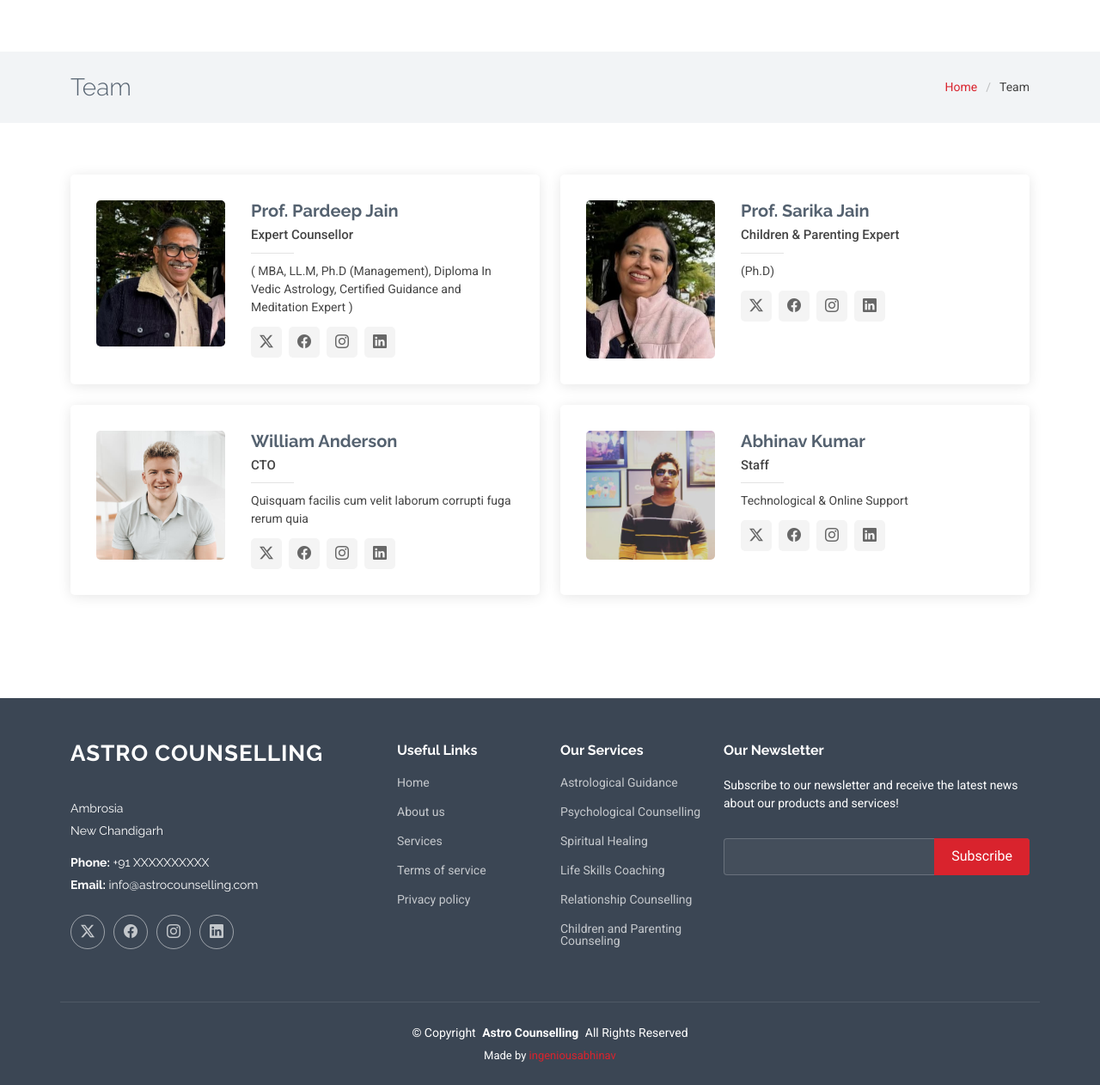
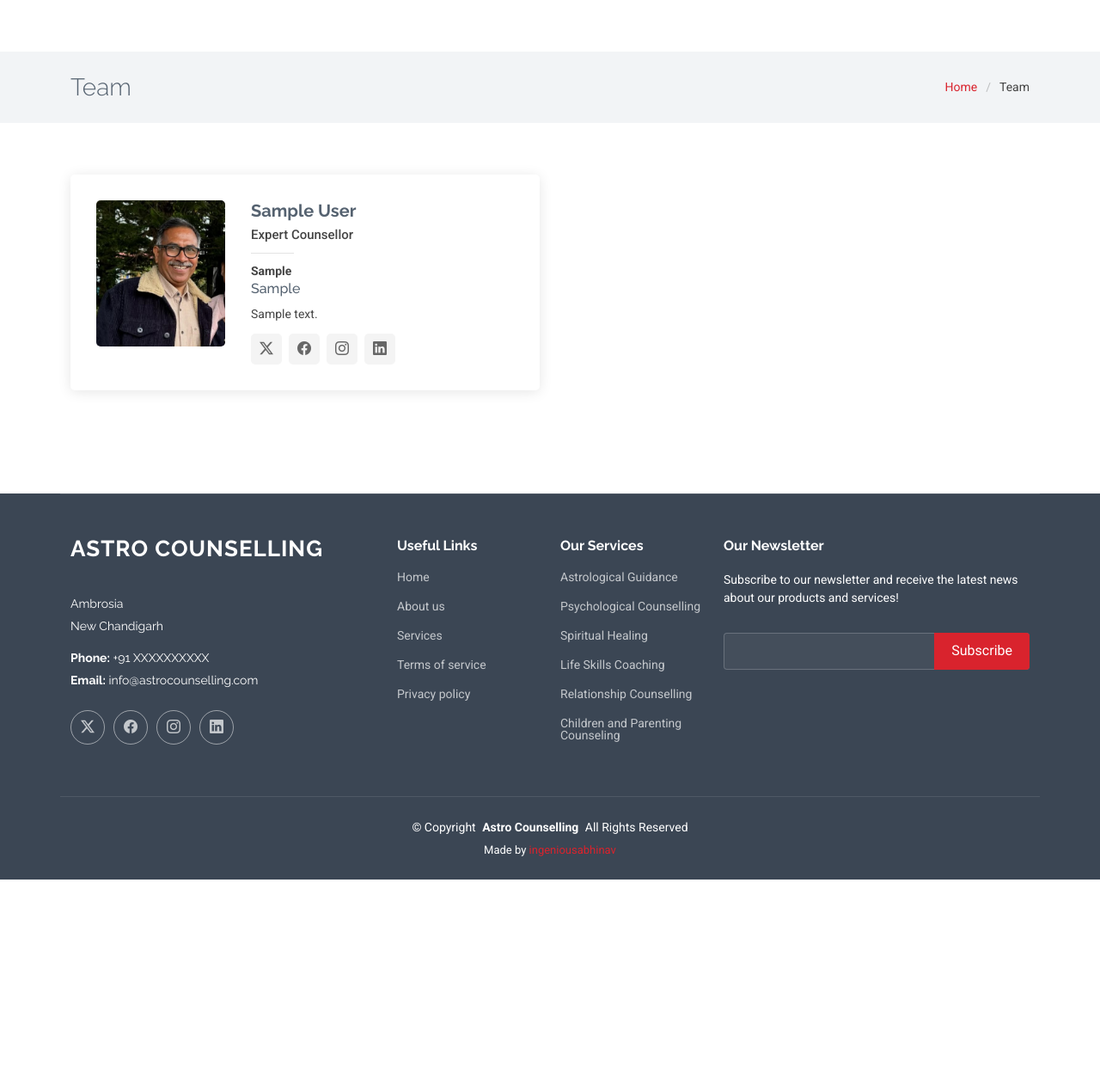
Before and after one commit to abhinavvashisht/jain-astro-counselling, a Django app: page /team/ in a window 1280 px wide. Shown: the part 89-1351 px from the top of the page at 86% size. After the commit the page ends 1112 px from the top, so only its background shows below. Run offline with Django 5.2, Linux system fonts and the light colour scheme; tables that the repository leaves empty hold one stand-in row (values such as "Sample post"); some libraries are stand-ins or nearby versions.

Commit message:
Team Member Can be Added from form

```diff
--- a/astrosite/models.py
+++ b/astrosite/models.py
@@ -20,3 +20,29 @@ class Testimonial(models.Model):
 
     def __str__(self):
         return self.name
+
+class TeamMember(models.Model):
+    ROLE_CHOICES = [
+        ('counselor', 'Counselor'),
+        ('manager', 'Manager'),
+        ('support', 'Support Staff'),
+        ('admin', 'Administrator'),
+    ]
+
+    name = models.CharField(max_length=100, help_text="Full name of the team member")
+    role = models.CharField(max_length=50, choices=ROLE_CHOICES, help_text="Role in the team")
+    email = models.EmailField(unique=True, help_text="Email address")
+    phone_number = models.CharField(max_length=15, help_text="Contact phone number")
+    expertise = models.TextField(blank=True, help_text="Areas of expertise or specialization")
+    qualification = models.CharField(max_length=255, blank=True, help_text="Qualifications of the team member")
+    short_description = models.TextField(blank=True, help_text="A brief description of the team member")
+    date_joined = models.DateField(auto_now_add=True, help_text="Date the team member joined")
+    is_active = models.BooleanField(default=True, help_text="Is the team member currently active?")
+
+    def __str__(self):
+        return f"{self.name} ({self.role})"
+
+    class Meta:
+        verbose_name = "Team Member"
+        verbose_name_plural = "Team Members"
+        ordering = ['name']
--- a/astrosite/templates/team.html
+++ b/astrosite/templates/team.html
@@ -11,7 +11,7 @@
             <h1 class="mb-2 mb-lg-0">Team</h1>
             <nav class="breadcrumbs">
               <ol>
-                <li><a href="index.html">Home</a></li>
+                <li><a href="{% url "home" %}">Home</a></li>
                 <li class="current">Team</li>
               </ol>
             </nav>
@@ -24,14 +24,16 @@
           <div class="container">
 
             <div class="row gy-4">
-
+              {% for member in team_members %}
               <div class="col-lg-6" data-aos="fade-up" data-aos-delay="100">
                 <div class="team-member d-flex align-items-start">
                   <div class="pic"><img src='{% static "assets/img/team/team-1.jpg"%}' class="img-fluid" alt=""></div>
                   <div class="member-info">
-                    <h4>Prof. Pardeep Jain</h4>
+                    <h4>{{ member.name }}</h4>
                     <span>Expert Counsellor</span>
-                    <p>( MBA, LL.M, Ph.D (Management), Diploma In Vedic Astrology, Certified Guidance and Meditation Expert )</p>
+                    <p><strong>{{ member.qualification }}</strong></p>
+                    <h6>{{ member.expertise }}</h6>
+                    <p><p>{{ member.short_description }}</p></p>
                     <div class="social">
                       <a href=""><i class="bi bi-twitter-x"></i></a>
                       <a href=""><i class="bi bi-facebook"></i></a>
@@ -41,57 +43,7 @@
                   </div>
                 </div>
               </div><!-- End Team Member -->
-
-              <div class="col-lg-6" data-aos="fade-up" data-aos-delay="200">
-                <div class="team-member d-flex align-items-start">
-                  <div class="pic"><img src='{% static "assets/img/team/team-2.jpg"%}' class="img-fluid" alt=""></div>
-                  <div class="member-info">
-                    <h4>Prof. Sarika Jain</h4>
-                    <span>Children &amp; Parenting Expert</span>
-                    <p>(Ph.D)</p>
-                    <div class="social">
-                      <a href=""><i class="bi bi-twitter-x"></i></a>
-                      <a href=""><i class="bi bi-facebook"></i></a>
-                      <a href=""><i class="bi bi-instagram"></i></a>
-                      <a href=""> <i class="bi bi-linkedin"></i> </a>
-                    </div>
-                  </div>
-                </div>
-              </div><!-- End Team Member -->
-
-              <div class="col-lg-6" data-aos="fade-up" data-aos-delay="300">
-                <div class="team-member d-flex align-items-start">
-                  <div class="pic"><img src='{% static "assets/img/team/team-3.jpg"%}' class="img-fluid" alt=""></div>
-                  <div class="member-info">
-                    <h4>William Anderson</h4>
-                    <span>CTO</span>
-                    <p>Quisquam facilis cum velit laborum corrupti fuga rerum quia</p>
-                    <div class="social">
-                      <a href=""><i class="bi bi-twitter-x"></i></a>
-                      <a href=""><i class="bi bi-facebook"></i></a>
-                      <a href=""><i class="bi bi-instagram"></i></a>
-                      <a href=""> <i class="bi bi-linkedin"></i> </a>
-                    </div>
-                  </div>
-                </div>
-              </div><!-- End Team Member -->
-
-              <div class="col-lg-6" data-aos="fade-up" data-aos-delay="400">
-                <div class="team-member d-flex align-items-start">
-                  <div class="pic"><img src='{% static "assets/img/team/team-4.jpg"%}' class="img-fluid" alt=""></div>
-                  <div class="member-info">
-                    <h4>Abhinav Kumar</h4>
-                    <span>Staff</span>
-                    <p>Technological &amp; Online Support </p>
-                    <div class="social">
-                      <a href=""><i class="bi bi-twitter-x"></i></a>
-                      <a href=""><i class="bi bi-facebook"></i></a>
-                      <a href=""><i class="bi bi-instagram"></i></a>
-                      <a href=""> <i class="bi bi-linkedin"></i> </a>
-                    </div>
-                  </div>
-                </div>
-              </div><!-- End Team Member -->
+              {% endfor %}
 
             </div>
 
--- a/astrosite/urls.py
+++ b/astrosite/urls.py
@@ -16,4 +16,5 @@ urlpatterns = [
     path('terms-service/', views.terms, name='terms'),
     path('privacy-policy/', views.privacypolicy, name='privacypolicy'),
     path('add-testimonial/', add_testimonial_view, name='add_testimonial'),
+    path('add-team-member/', views.add_team_member, name='add_team_member'),
 ]
--- a/astrosite/views.py
+++ b/astrosite/views.py
@@ -1,6 +1,6 @@
 from django.shortcuts import render, redirect
-from .models import Service, Testimonial
-from .forms import TestimonialForm
+from .models import Service, Testimonial, TeamMember
+from .forms import TestimonialForm, TeamMemberForm
 # Create your views here.
 
 def home(request):
@@ -11,7 +11,8 @@ def about(request):
     return render(request, 'about.html')
 
 def team(request):
-    return render(request, 'team.html')
+    team_members = TeamMember.objects.filter(is_active=True).order_by('name')
+    return render(request, 'team.html',{'team_members': team_members})
 
 def pricing(request):
     return render(request, 'pricing.html')
@@ -52,3 +53,14 @@ def add_testimonial_view(request):
         form = TestimonialForm()
 
     return render(request, 'add_testimonial.html', {'form': form})
+
+def add_team_member(request):
+    if request.method == 'POST':
+        form = TeamMemberForm(request.POST)
+        if form.is_valid():
+            form.save()
+            return redirect('team')  # Redirect to the team page or any other page
+    else:
+        form = TeamMemberForm()
+
+    return render(request, 'add_team_member.html', {'form': form})
```
Also changed, not shown: astrosite/admin.py (+8 -1 lines), astrosite/forms.py (+19 -1 lines), astrosite/templates/add_team_member.html (added, +16 -0 lines), astrosite/migrations/0004_teammember.py (added).
